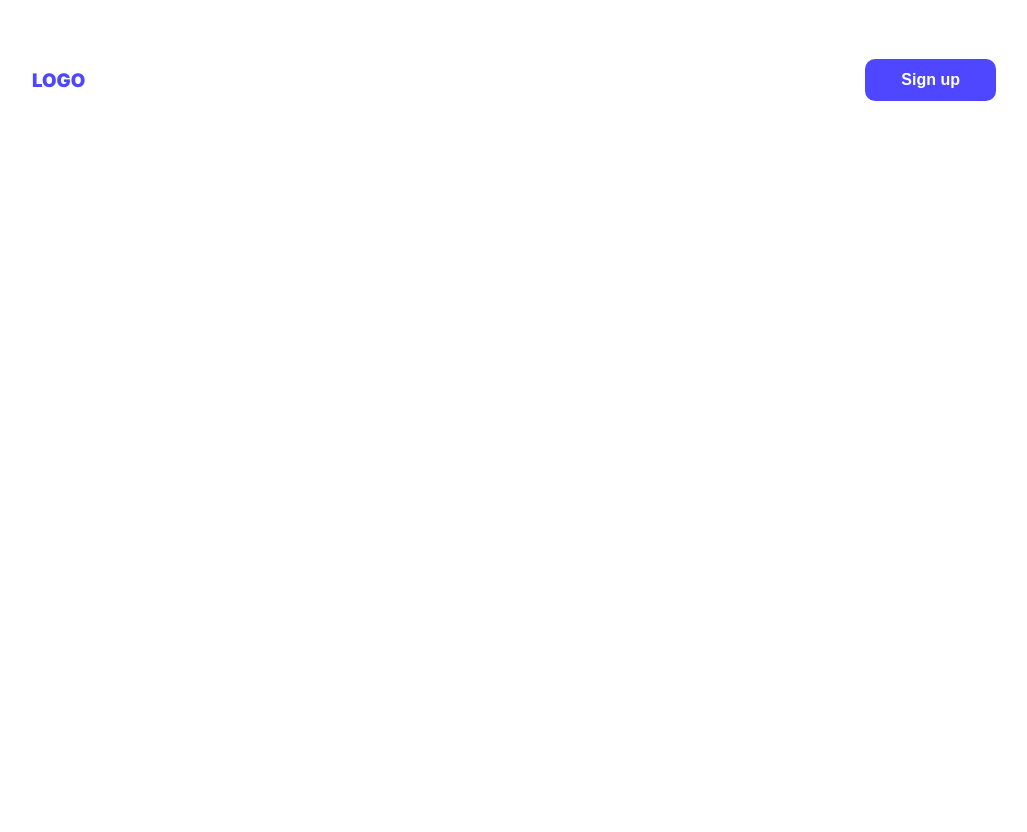
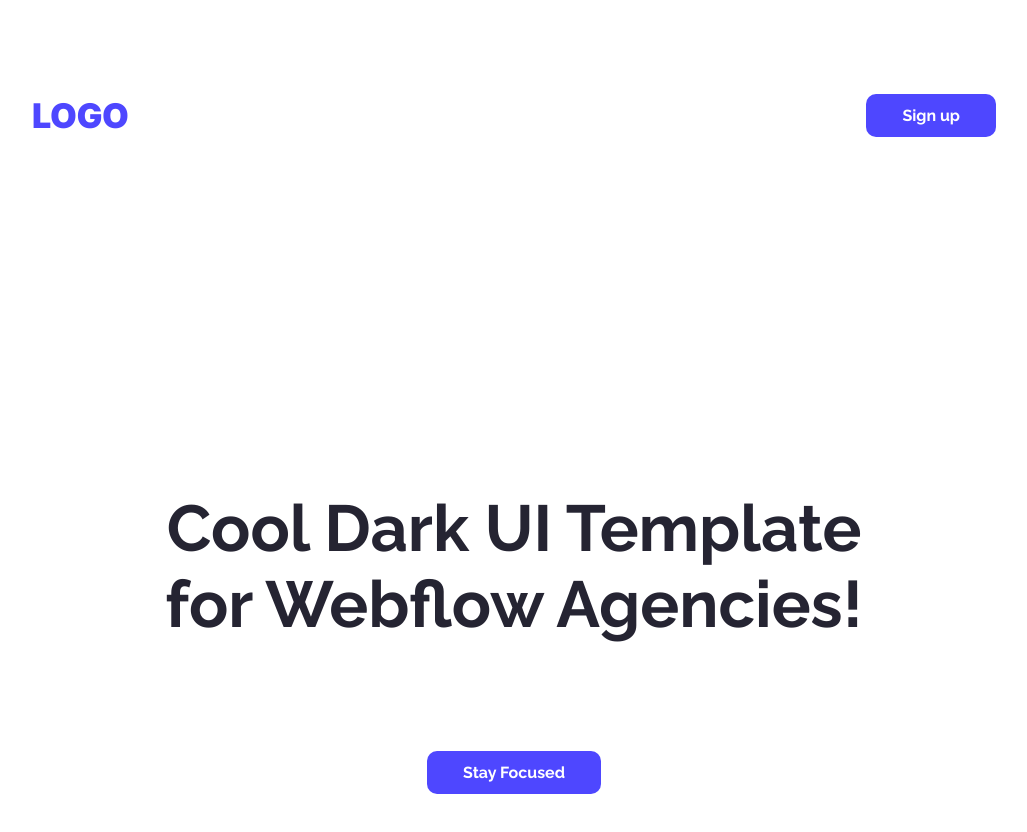
Before and after one commit to jouti1746/My-First-Assignment, a plain HTML site: page index.html in a window 1280 px wide. Shown: the whole page, without its empty margins (126-1153 px from the left). Before the commit the page ends 800 px from the top, so only its background shows below. Drawn offline with Linux system fonts and the light colour scheme.

Commit message:
added font

```diff
--- a/Styles/styles.css
+++ b/Styles/styles.css
@@ -7,11 +7,14 @@
 }
 
 
-.inter-normal-one {
-  font-family: "Inter", sans-serif;
+
+
+.raleway-normal {
+  font-family: "Raleway", sans-serif;
   font-optical-sizing: auto;
-  font-style: normal;
+   font-style: normal;
 }
+
 
 /* Shared Styles */
 .btn-primary{
@@ -35,5 +38,19 @@
 .nav-title{
     color: rgba(78, 71, 255, 1);
     font-weight: 900;
-    font-size: 34;
+    font-size: 34px;
 }
+
+/* Banner Styles */
+
+.banner{
+   text-align: center;
+    margin:309px 267.5px 152px 267.5px  ;
+
+    max-width: 905px;
+}
+ .banner-heading{
+    font-weight: 700;
+    font-size: 65px;
+    color: rgba(37, 36, 50, 1);
+ }
--- a/index.html
+++ b/index.html
@@ -4,9 +4,9 @@
     <meta charset="UTF-8">
     <meta name="viewport" content="width=device-width, initial-scale=1.0">
     <title>My First Assignment</title>
-    <link rel="stylesheet" href="link rel="preconnect" href="https://fonts.googleapis.com">
+    <link rel="stylesheet" href="<link rel="preconnect" href="https://fonts.googleapis.com">
 <link rel="preconnect" href="https://fonts.gstatic.com" crossorigin>
-<link href="https://fonts.googleapis.com/css2?family=Inter:ital,opsz,wght@0,14..32,100..900;1,14..32,100..900&family=Raleway:ital,wght@0,100..900;1,100..900&display=swap" rel="stylesheet">
+<link href="https://fonts.googleapis.com/css2?family=Raleway:ital,wght@0,100..900;1,100..900&display=swap" rel="stylesheet">
     <link rel="stylesheet" href="link rel="preconnect" href="https://fonts.googleapis.com">
 <link rel="preconnect" href="https://fonts.gstatic.com" crossorigin>
 <link href="https://fonts.googleapis.com/css2?family=Inter:ital,opsz,wght@0,14..32,100..900;1,14..32,100..900&display=swap" rel="stylesheet">
@@ -15,11 +15,12 @@
 <body>
     <header>
         <nav>
-            <h3 class="nav-title inter-normal-one">LOGO</h3>
-            <a href=""><button class="btn-primary inter-abnormal">Sign up</button></a>
+            <h4 class="nav-title inter-normal">LOGO</h4>
+            <a href=""><button class="btn-primary raleway-normal">Sign up</button></a>
         </nav>
         <div class="banner">
-
+            <h5 class="banner-heading raleway-normal">Cool Dark UI Template for Webflow Agencies!</h5>
+            <button class="btn-primary raleway-normal">Stay Focused</button>
         </div>
 
     </header>
```
